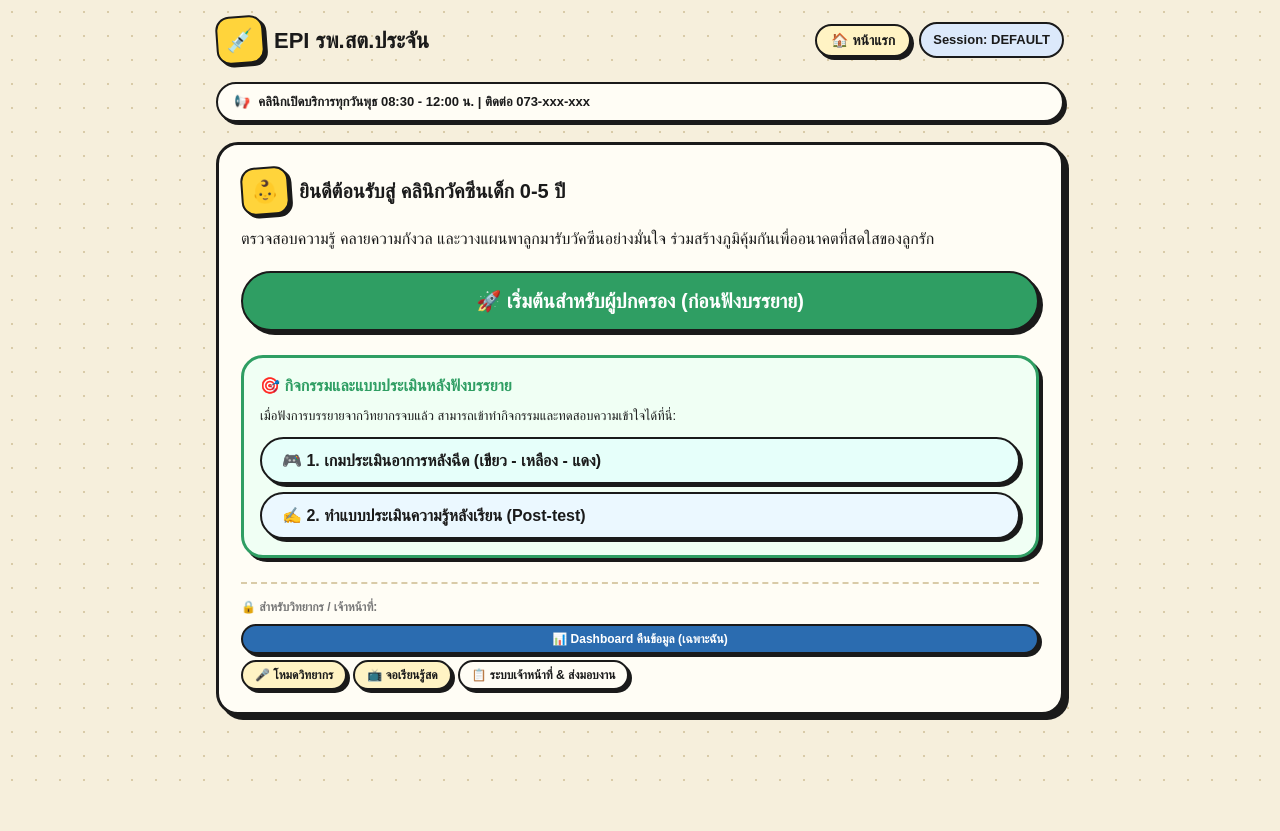
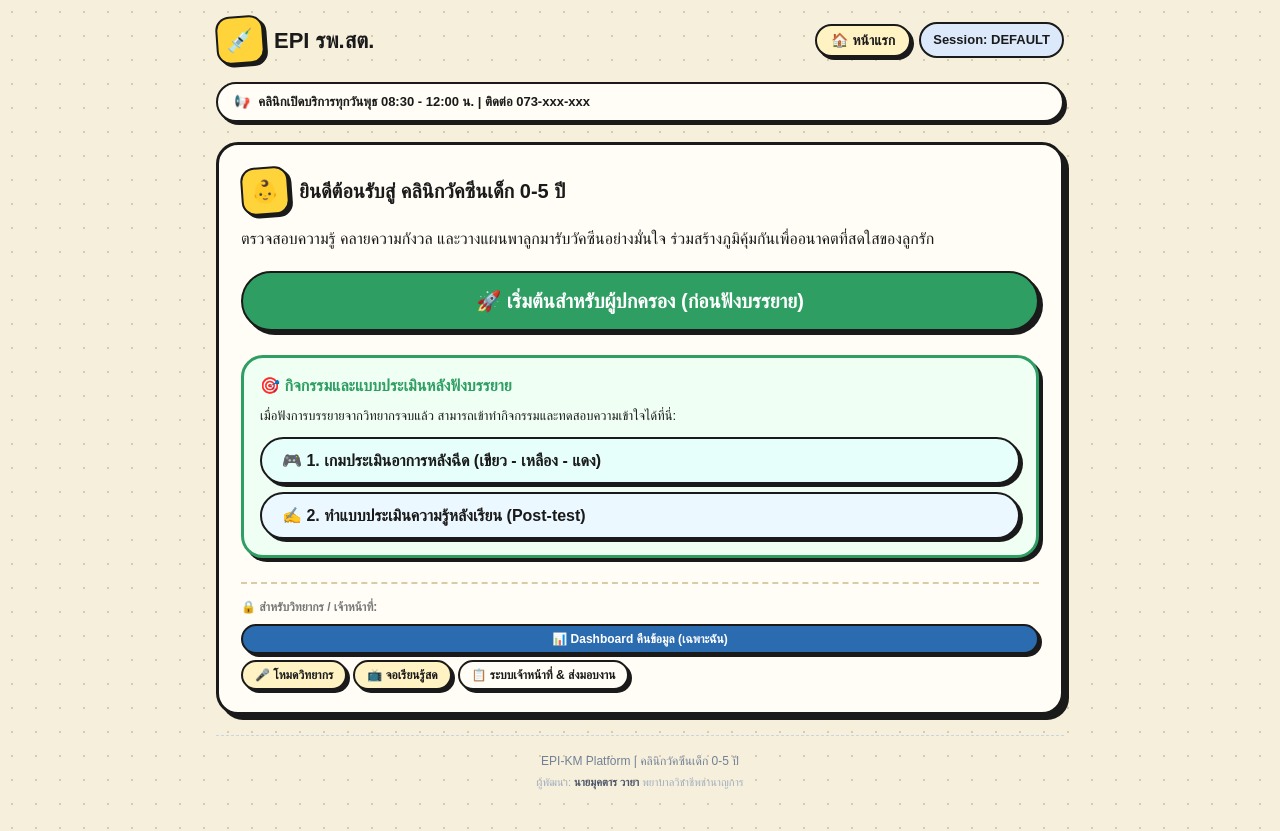
Before and after one commit to MuktarWaya/EPI-KM, a website: page public/index.html in a window 1280 px wide. Before the commit the page ends 800 px from the top, so only its background shows below. Drawn offline with nearby package versions, Linux system fonts and the light colour scheme; some packages are replaced by stand-ins of ours; a script that the page names is missing; a web font is replaced by a local one.

Commit message:
style: remove static local subdistrict name from header title and add developer credit footer

```diff
--- a/public/index.html
+++ b/public/index.html
@@ -14,7 +14,7 @@
   <header class="app-header">
     <div class="brand-title" onclick="navigateTo('page-landing')" style="cursor: pointer;" title="กลับหน้าแรก">
       <div class="icon-tile">💉</div>
-      <span>EPI รพ.สต.ประจัน</span>
+      <span>EPI รพ.สต.</span>
     </div>
     <div style="display: flex; align-items: center; gap: 8px;">
       <button class="btn btn--soft" style="padding: 6px 14px; font-size: 14px;" onclick="navigateTo('page-landing')">
@@ -367,7 +367,7 @@
         <span>Staff Dashboard & สรุปส่งมอบงาน</span>
       </div>
       <div class="alert-card">
-        <strong>หน่วยบริการ:</strong> รพ.สต.ประจัน | <strong>Session:</strong> DEFAULT
+        <strong>หน่วยบริการ:</strong> รพ.สต. | <strong>Session:</strong> DEFAULT
       </div>
       <div style="display: flex; gap: 10px; margin-bottom: 16px;">
         <button class="btn btn--primary" onclick="exportHandoverSummary()">📑 สร้างรายงานส่งมอบ (PDF/Summary)</button>
@@ -497,6 +497,14 @@
     </section>
 
   </main>
+
+  <!-- APP FOOTER -->
+  <footer style="text-align: center; padding: 16px 10px 24px 10px; font-size: 13px; color: #718096; border-top: 1px dashed #CBD5E0; margin-top: 20px;">
+    <p style="font-size: 12px; margin-bottom: 4px;">EPI-KM Platform | คลินิกวัคซีนเด็ก 0-5 ปี</p>
+    <p style="font-size: 11px; color: #A0AEC0;">
+      ผู้พัฒนา: <strong style="color: #4A5568;">นายมุคตาร วายา</strong> พยาบาลวิชาชีพชำนาญการ
+    </p>
+  </footer>
 
   <script>
     let currentRecordId = null;
@@ -871,7 +879,7 @@
         html += '<div class="card" style="border-color: var(--red);"><h4>⚠️ ข้อมูลความปลอดภัยและผลข้างเคียง</h4><p>อาการไข้ต่ำปวดบริเวณที่ฉีดเป็นปฏิกิริยาปกติของร่างกาย สามารถประคบเย็นและทานยาลดไข้ตามคำแนะนำได้</p></div>';
       }
       if (flags.access) {
-        html += '<div class="card" style="border-color: var(--blue);"><h4>🚗 อุปสรรคเวลาและการเดินทาง</h4><p>รพ.สต.ประจัน มีบริการจัดนัดยืดหยุ่นหรือสามารถแจ้ง อสม. เพื่อประสานการเดินทางได้</p></div>';
+        html += '<div class="card" style="border-color: var(--blue);"><h4>🚗 อุปสรรคเวลาและการเดินทาง</h4><p>รพ.สต. มีบริการจัดนัดยืดหยุ่นหรือสามารถแจ้ง อสม. เพื่อประสานการเดินทางได้</p></div>';
       }
       document.getElementById('learningContent').innerHTML = html;
     }
```
